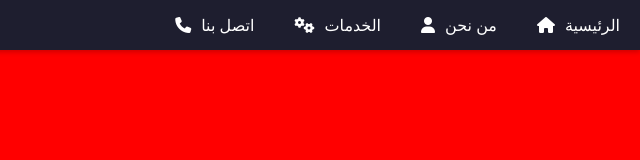
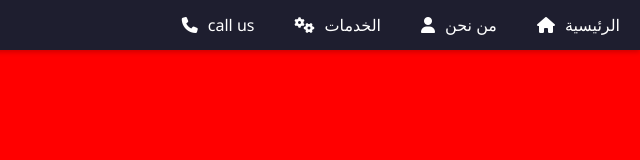
Before and after one commit to Abo7na/abo7na.github.io, a plain HTML site: page index.html in a window 1280 px wide. Shown: the full height of the page, 640-1280 px from the left. Drawn offline with Linux system fonts and the light colour scheme.

Commit message:
Update index.html

```diff
--- a/index.html
+++ b/index.html
@@ -53,7 +53,7 @@
   <nav id="menu"><a href="#"><i class="fas fa-home"></i> الرئيسية</a>
     <a href="#"><i class="fas fa-user"></i> من نحن</a>
     <a href="#"><i class="fas fa-cogs"></i> الخدمات</a>
-    <a href="#"><i class="fas fa-phone"></i> اتصل بنا</a>
+    <a href="#"><i class="fas fa-phone"></i>call us</a>
   </nav>
 
   <script>
```
